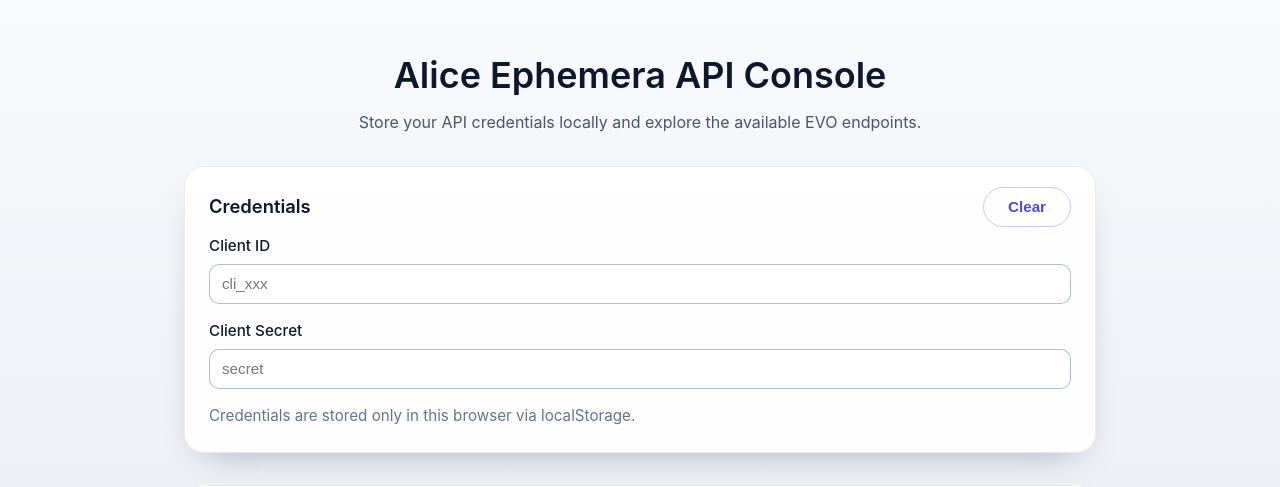
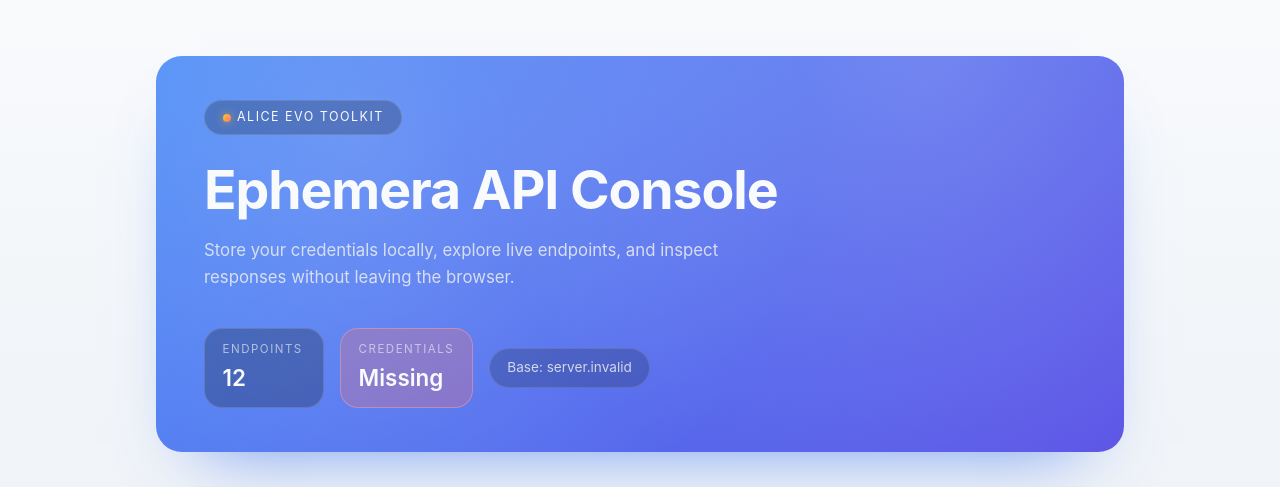
Before and after one commit to pixia1234/alice-eph-front, a React (Vite) app: page / in a window 1280 px wide. Shown: the top 487 px of the page. Built offline with nearby package versions, Linux system fonts and the light colour scheme; no server answers.

Commit message:
feat(ui): add hero header

```diff
--- a/src/App.css
+++ b/src/App.css
@@ -1,28 +1,124 @@
 .app {
-  max-width: 960px;
+  max-width: 1024px;
   margin: 0 auto;
-  padding: 3rem 1.5rem 4rem;
+  padding: 3.5rem 1.75rem 4.5rem;
   display: flex;
   flex-direction: column;
-  gap: 2rem;
+  gap: 2.5rem;
 }
 
-.app__header {
-  text-align: center;
+.hero {
+  position: relative;
+  border-radius: 26px;
+  padding: 2.75rem clamp(1.75rem, 5vw, 3rem);
+  background: linear-gradient(135deg, rgba(59, 130, 246, 0.92), rgba(79, 70, 229, 0.92));
+  color: #f8fafc;
+  box-shadow: 0 36px 70px -45px rgba(37, 99, 235, 0.75);
+  overflow: hidden;
+}
+
+.hero::after {
+  content: '';
+  position: absolute;
+  inset: 0;
+  background: radial-gradient(circle at 20% 20%, rgba(255, 255, 255, 0.18), transparent 55%),
+    radial-gradient(circle at 80% 0%, rgba(248, 250, 252, 0.18), transparent 55%);
+  pointer-events: none;
+}
+
+.hero > * {
+  position: relative;
+  z-index: 1;
+}
+
+.hero__badge {
+  display: inline-flex;
+  align-items: center;
+  gap: 0.4rem;
+  padding: 0.45rem 1.1rem;
+  border-radius: 999px;
+  background: rgba(15, 23, 42, 0.25);
+  border: 1px solid rgba(148, 163, 184, 0.35);
+  font-size: 0.78rem;
+  letter-spacing: 0.12em;
+  text-transform: uppercase;
+}
+
+.hero__badge::before {
+  content: '';
+  width: 0.5rem;
+  height: 0.5rem;
+  border-radius: 50%;
+  background: linear-gradient(135deg, #facc15 0%, #fb7185 100%);
+  box-shadow: 0 0 10px rgba(251, 191, 36, 0.6);
+}
+
+.hero__title {
+  margin: 0.95rem 0 0.4rem;
+  font-size: clamp(2.4rem, 6vw, 3.35rem);
+  font-weight: 700;
+  letter-spacing: -0.02em;
+}
+
+.hero__subtitle {
+  margin: 0;
+  max-width: 54ch;
+  color: rgba(226, 232, 240, 0.9);
+  font-size: 1.05rem;
+  line-height: 1.6;
+}
+
+.hero__meta {
+  margin-top: clamp(1.8rem, 3vw, 2.3rem);
+  display: flex;
+  flex-wrap: wrap;
+  align-items: center;
+  gap: 1rem;
+}
+
+.hero__stat {
+  min-width: 120px;
+  padding: 0.75rem 1.1rem;
+  border-radius: 18px;
+  background: rgba(15, 23, 42, 0.28);
+  border: 1px solid rgba(148, 163, 184, 0.35);
   display: flex;
   flex-direction: column;
-  gap: 0.5rem;
+  gap: 0.2rem;
 }
 
-.app__header h1 {
-  margin: 0;
-  font-size: 2.25rem;
+.hero__stat-label {
+  font-size: 0.72rem;
+  text-transform: uppercase;
+  letter-spacing: 0.13em;
+  color: rgba(226, 232, 240, 0.7);
+}
+
+.hero__stat-value {
+  font-size: 1.4rem;
   font-weight: 600;
 }
 
-.app__header p {
-  margin: 0;
-  color: #475569;
+.hero__stat--positive {
+  background: rgba(16, 185, 129, 0.22);
+  border-color: rgba(74, 222, 128, 0.45);
+}
+
+.hero__stat--warning {
+  background: rgba(248, 113, 113, 0.28);
+  border-color: rgba(252, 165, 165, 0.45);
+}
+
+.hero__pill {
+  display: inline-flex;
+  align-items: center;
+  gap: 0.55rem;
+  padding: 0.55rem 1.1rem;
+  border-radius: 999px;
+  background: rgba(15, 23, 42, 0.22);
+  border: 1px solid rgba(148, 163, 184, 0.32);
+  font-size: 0.85rem;
+  color: rgba(226, 232, 240, 0.88);
 }
 
 .panel {
@@ -230,11 +326,25 @@
 
 @media (max-width: 720px) {
   .app {
-    padding: 2rem 1rem 3rem;
+    padding: 2.5rem 1.25rem 3.2rem;
   }
 
-  .app__header h1 {
-    font-size: 1.75rem;
+  .hero {
+    padding: 2.25rem 1.85rem;
+  }
+
+  .hero__title {
+    font-size: 2.1rem;
+  }
+
+  .hero__meta {
+    flex-direction: column;
+    align-items: flex-start;
+  }
+
+  .hero__pill {
+    width: 100%;
+    justify-content: space-between;
   }
 }
 
--- a/src/App.tsx
+++ b/src/App.tsx
@@ -106,12 +106,37 @@ function App() {
   }
 
   const requestUrl = useMemo(() => `${API_BASE_URL}${selectedEndpoint.path}`, [selectedEndpoint])
+  const totalEndpoints = endpoints.length
+  const hasCredentials =
+    credentials.clientId.trim().length > 0 && credentials.clientSecret.trim().length > 0
+  const credentialStatus = hasCredentials ? 'Ready' : 'Missing'
+  const credentialTone = hasCredentials ? 'hero__stat--positive' : 'hero__stat--warning'
+  const baseDisplay = API_BASE_URL.startsWith('http')
+    ? API_BASE_URL.replace(/^https?:\/\//, '')
+    : API_BASE_URL
 
   return (
     <div className="app">
-      <header className="app__header">
-        <h1>Alice Ephemera API Console</h1>
-        <p>Store your API credentials locally and explore the available EVO endpoints.</p>
+      <header className="hero">
+        <div className="hero__badge">Alice EVO Toolkit</div>
+        <h1 className="hero__title">Ephemera API Console</h1>
+        <p className="hero__subtitle">
+          Store your credentials locally, explore live endpoints, and inspect responses without
+          leaving the browser.
+        </p>
+        <div className="hero__meta">
+          <div className="hero__stat">
+            <span className="hero__stat-label">Endpoints</span>
+            <span className="hero__stat-value">{totalEndpoints}</span>
+          </div>
+          <div className={`hero__stat ${credentialTone}`}>
+            <span className="hero__stat-label">Credentials</span>
+            <span className="hero__stat-value">{credentialStatus}</span>
+          </div>
+          <span className="hero__pill" title={API_BASE_URL}>
+            Base: {baseDisplay}
+          </span>
+        </div>
       </header>
 
       <section className="panel">
```
